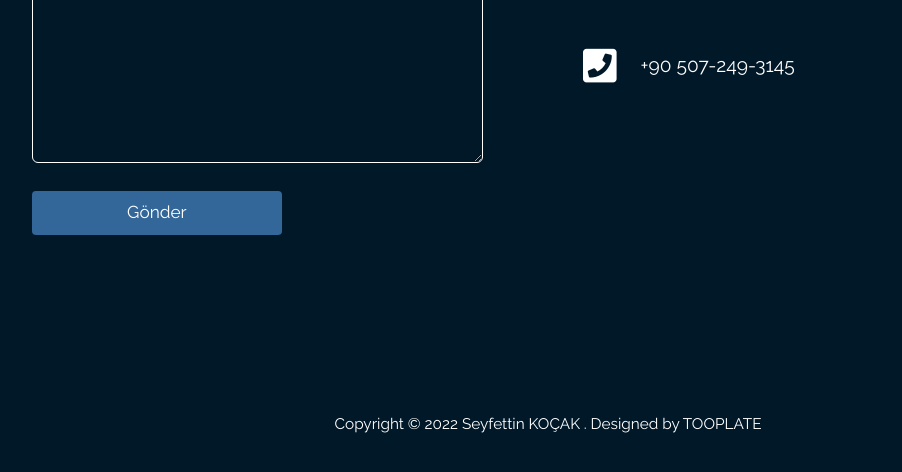
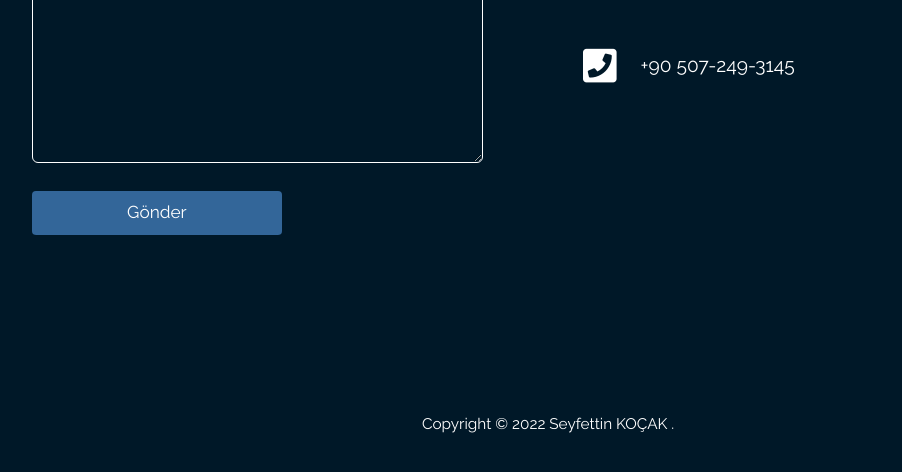
Before and after one commit to SeyfettinKocak/SeyfettinKocak_.github.io, a plain HTML site: page index.html in a window 1280 px wide. Shown: the part 6371-6843 px from the top of the page, without its empty margins (92-994 px from the left). Drawn offline with Linux system fonts and the light colour scheme.

Commit message:
Update index.html

```diff
--- a/index.html
+++ b/index.html
@@ -324,7 +324,7 @@
           <p class="mb-0">
           Copyright &copy; 2022 Seyfettin KOÇAK
 
-          . <a rel="nofollow" href="https://www.tooplate.com" title="HTML templates">Designed by TOOPLATE</a></p>
+          . <a rel="nofollow" href="https://www.tooplate.com" title="HTML templates"></a></p>
         </footer>
 
     </section>
```
